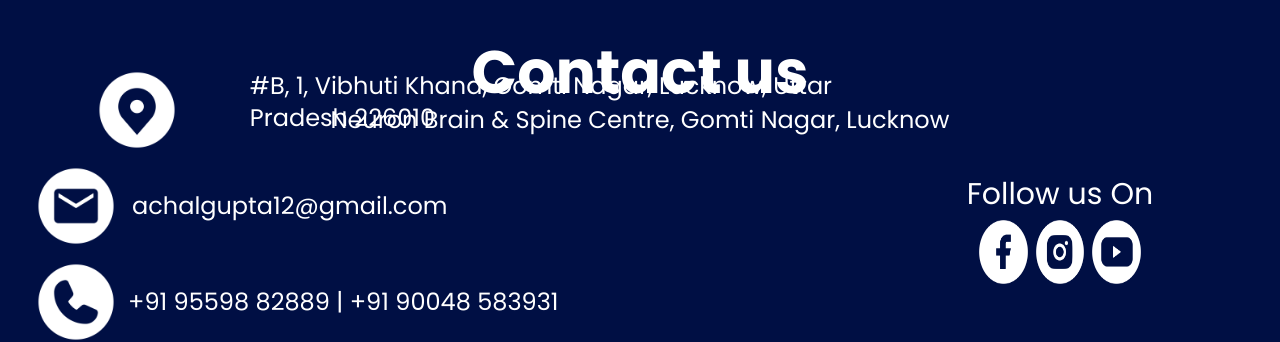
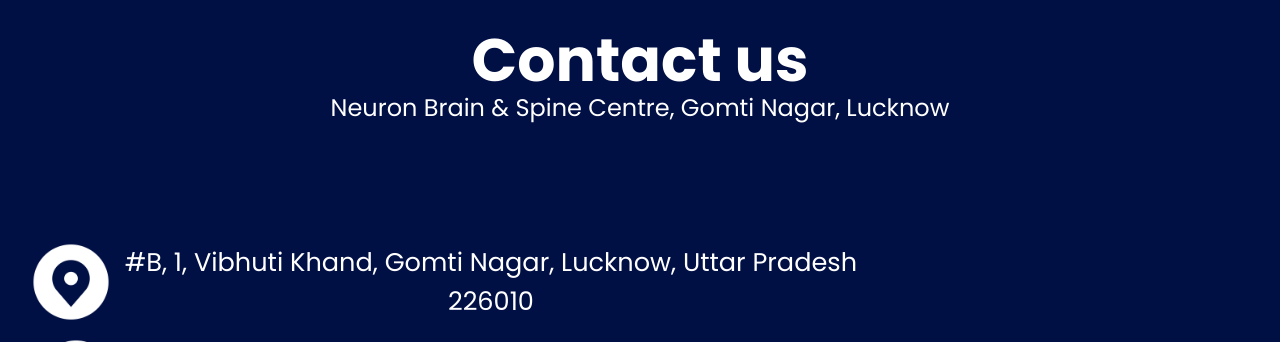
Before and after one commit to offshivam87/workshop-site, a React (Vite) app: page /workshop in a window 1280 px wide. Shown: the part 7176-7518 px from the top of the page. Built offline with nearby package versions, Linux system fonts and the light colour scheme.

Commit message:
first commit

```diff
--- a/src/Main/NewsMedia.jsx
+++ b/src/Main/NewsMedia.jsx
@@ -121,7 +121,7 @@ const NewsMedia = () => {
           Webinar
         </motion.h2>
 
-        <div className="w-[85vw] h-[20vh] md:w-[80vw]  md:h-[80vh] rounded-2xl mx-auto  mt-5 bg-amber-500 overflow-hidden">
+        <div className="w-[85vw] h-[20vh] md:w-[80vw]  md:h-[80vh] rounded-2xl mx-auto  mt-5  overflow-hidden">
           <iframe
             className="w-full h-full object-cover"
             src="https://www.youtube.com/embed/Q4DxFxgmx1g"
--- a/src/Main/PatientTestimonial.jsx
+++ b/src/Main/PatientTestimonial.jsx
@@ -20,7 +20,7 @@ const PatientTestimonial = () => {
           transition={{ duration: 1, ease: "easeOut" }}
           viewport={{ once: true }}
         >
-          <img src="https://ik.imagekit.io/885310/doc%20test-05.png" alt="" className='w-full h-full object-contain' />
+          <img src="https://ik.imagekit.io/885310/Homee%20_Recove-05.png" alt="" className='w-full h-full object-contain' />
         </motion.div>
 
         {/* Right se aane wala image */}
--- a/src/home/Footer.jsx
+++ b/src/home/Footer.jsx
@@ -39,24 +39,24 @@ const Footer = () => {
         </h3>
       </div>
 
-      <div className="absolute top-[25%] md:top-[13%] left-0 w-full flex gap-5 items-center justify-center">
-        {[comment1, comment2].map((img, i) => (
+      <div className="absolute top-[18%] md:top-[13%] left-0 w-full flex gap-5 items-center justify-center">
+        {["https://ik.imagekit.io/885310/deleg-08.png", "https://ik.imagekit.io/885310/deleg-09.png"].map((img, i) => (
           <div
             key={i}
-            className="box w-[41vw] h-[15vh] md:h-[70vh] group transition duration-200 ease-in-out hover:scale-[1.03]"
+            className="box w-[41vw] h-[15vh] md:h-[80vh] group transition duration-200 ease-in-out hover:scale-[1.03]"
 
 
 
 
             custom={i * 0.2}
           >
-            <img src={img} alt="" className="w-full h-full object-cover rounded" />
+            <img src={img} alt="" className="w-full h-full object-contain rounded" />
           </div>
         ))}
 
         {/* Contact Us Section */}
         <div
-          className="absolute mt-40 md:top-[105%] left-0 w-full flex flex-col items-center justify-center"
+          className="absolute top-[5%] mt-40 md:top-[90%] left-0 w-full flex flex-col items-center justify-center"
 
 
 
@@ -69,10 +69,10 @@ const Footer = () => {
           </h3>
         </div>
 
-        <div className="absolute top-[180%] md:top-[118%] md:mt-7 left-0 w-full flex   gap-2  h-[115%] md:h-[80%] items-center justify-center">
+        <div className="absolute top-[135%] md:top-[125%] md:mt-7 left-0 w-full flex   gap-2  h-[115%] md:h-[80%] items-center justify-center">
           <div className="1b w-[65vw] flex flex-col gap-2 md:gap-4 justify-center h-[18vh] ">
-            <div className='flex gap-3 pl-2 ' >
-              <div className="ic w-28 h-7 md:h-20 md:w-[20vw]">
+           <div className='flex gap-2  text-center ' >
+              <div className="ic w-10 h-7 md:h-20 md:w-[7.5vw] ">
                 <img src={location}
 
 
@@ -80,14 +80,12 @@ const Footer = () => {
 
                   alt="" className='w-full h-full object-contain' />
               </div>
-              <h2 className='text-[0.5rem] text-white font-poppins md:text-2xl '
+              <h2 className='text-[0.6rem] text-white font-poppins my-auto md:text-[1.6rem] '
 
 
 
 
-
-
-              > #B, 1, Vibhuti Khand, Gomti Nagar, Lucknow, Uttar Pradesh 226010</h2>
+              >#B, 1, Vibhuti Khand, Gomti Nagar, Lucknow, Uttar Pradesh 226010</h2>
             </div>
 
 
@@ -100,13 +98,15 @@ const Footer = () => {
 
                   alt="" className='w-full h-full object-contain' />
               </div>
-              <h2 className='text-[1rem] text-white font-poppins my-auto md:text-2xl '
+              <h2 className='text-[0.6rem] text-white font-poppins my-auto md:text-[1.6rem] '
 
 
 
 
               >achalgupta12@gmail.com</h2>
             </div>
+
+            <a href="tel:+9195598 82889">
 
                           <div className='flex gap-1 text-center ' >
                             <div className="ic w-10 h-7 md:h-20 md:w-[7.5vw]   ">
@@ -117,11 +117,20 @@ const Footer = () => {
 
                                 alt="" className='w-full h-full object-contain' />
                             </div>
-              <h2 className='text-[0.8rem] text-white font-poppins my-auto md:text-2xl '
+                            <h2 className='text-[0.7rem] text-white font-poppins my-auto md:text-[1.6rem]'
 
 
-                >+91 95598 82889 | +91 90048 583931</h2>
-            </div>
+                            >+91 95598 82889 | <br />
+                            Himanshu
+                            </h2>
+                            <h2 className='text-[0.7rem] text-white font-poppins my-auto md:text-[1.6rem]'
+
+
+                            >+91 90048 58393 <br />
+                            Dr Achal
+                            </h2>
+                          </div></a>
+
 
           </div>
 
```
Lines whose indentation alone changed are shown as unchanged.
